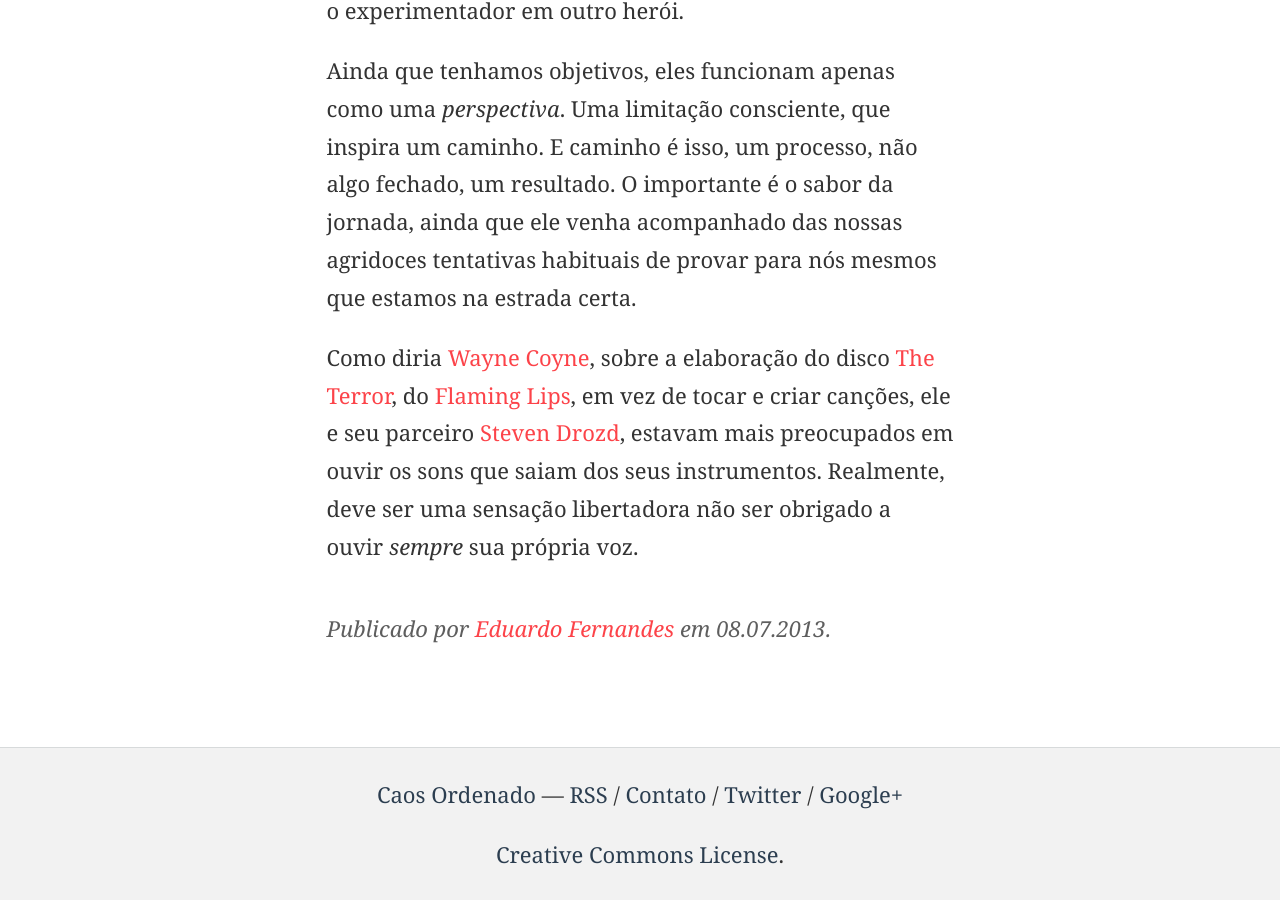
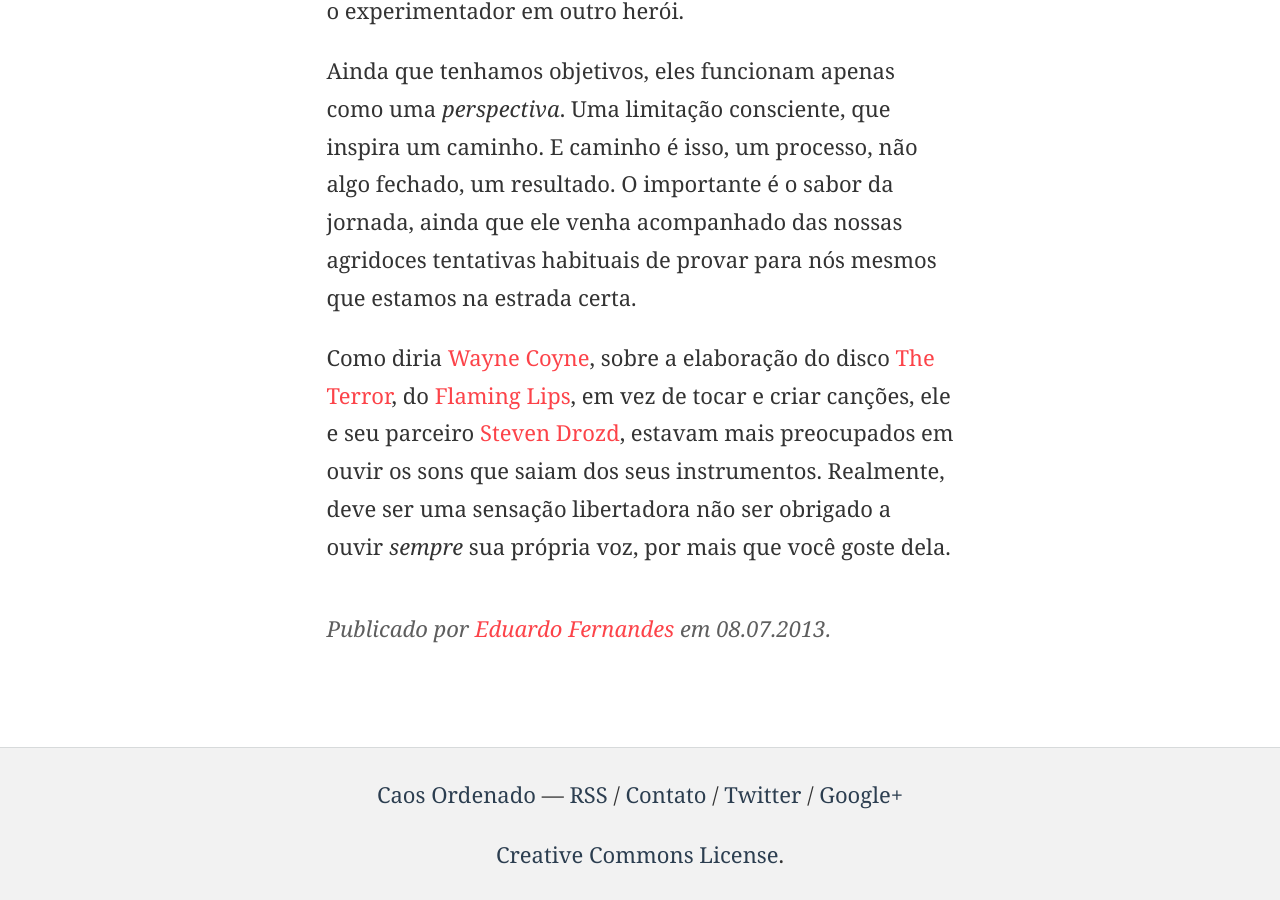
Before and after one commit to eduf/eduf.github.com, a Jekyll site: the page built from _posts/2013-07-08-infra-herois.md, in a window 1280 px wide and 900 px high, scrolled down 5266 px. Built offline with Jekyll 4.4.1, drawn with Linux system fonts in a browser that asks for light colours; nearby versions of some CDN libraries; comment, search, counter and statistics services are not loaded.

Commit message:
Fim GDWL

```diff
--- a/_posts/2013-07-08-infra-herois.md
+++ b/_posts/2013-07-08-infra-herois.md
@@ -57,4 +57,4 @@ Não é que deixemos de estar no controle. Apenas a ideia de controle em si é m
 
 Ainda que tenhamos objetivos, eles funcionam apenas como uma *perspectiva*. Uma limitação consciente, que inspira um caminho. E caminho é isso, um processo, não algo fechado, um resultado. O importante é o sabor da jornada, ainda que ele venha acompanhado das nossas agridoces tentativas habituais de provar para nós mesmos que estamos na estrada certa.
 
-Como diria [Wayne Coyne](https://en.wikipedia.org/wiki/Wayne_Coyne), sobre a elaboração do disco [The Terror](http://www.submarino.com.br/produto/113235105/cd-the-flaming-lips-the-terrorAFL-03-5741), do [Flaming Lips](http://www.flaminglips.com), em vez de tocar e criar canções, ele e seu parceiro [Steven Drozd](https://en.wikipedia.org/wiki/Steven_Drozd), estavam mais preocupados em ouvir os sons que saiam dos seus instrumentos. Realmente, deve ser uma sensação libertadora não ser obrigado a ouvir *sempre* sua própria voz.
+Como diria [Wayne Coyne](https://en.wikipedia.org/wiki/Wayne_Coyne), sobre a elaboração do disco [The Terror](http://www.submarino.com.br/produto/113235105/cd-the-flaming-lips-the-terrorAFL-03-5741), do [Flaming Lips](http://www.flaminglips.com), em vez de tocar e criar canções, ele e seu parceiro [Steven Drozd](https://en.wikipedia.org/wiki/Steven_Drozd), estavam mais preocupados em ouvir os sons que saiam dos seus instrumentos. Realmente, deve ser uma sensação libertadora não ser obrigado a ouvir *sempre* sua própria voz, por mais que você goste dela.
```
